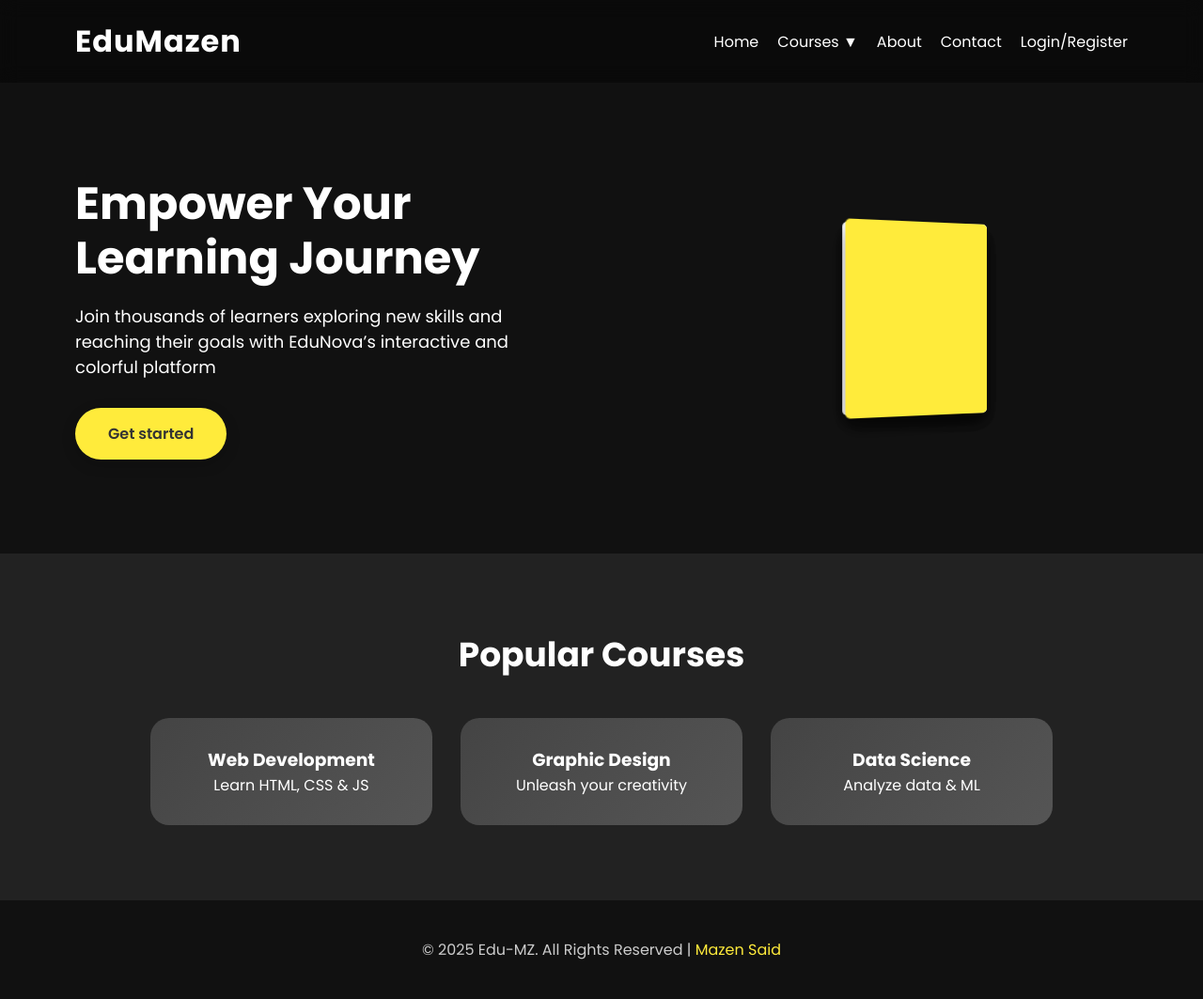
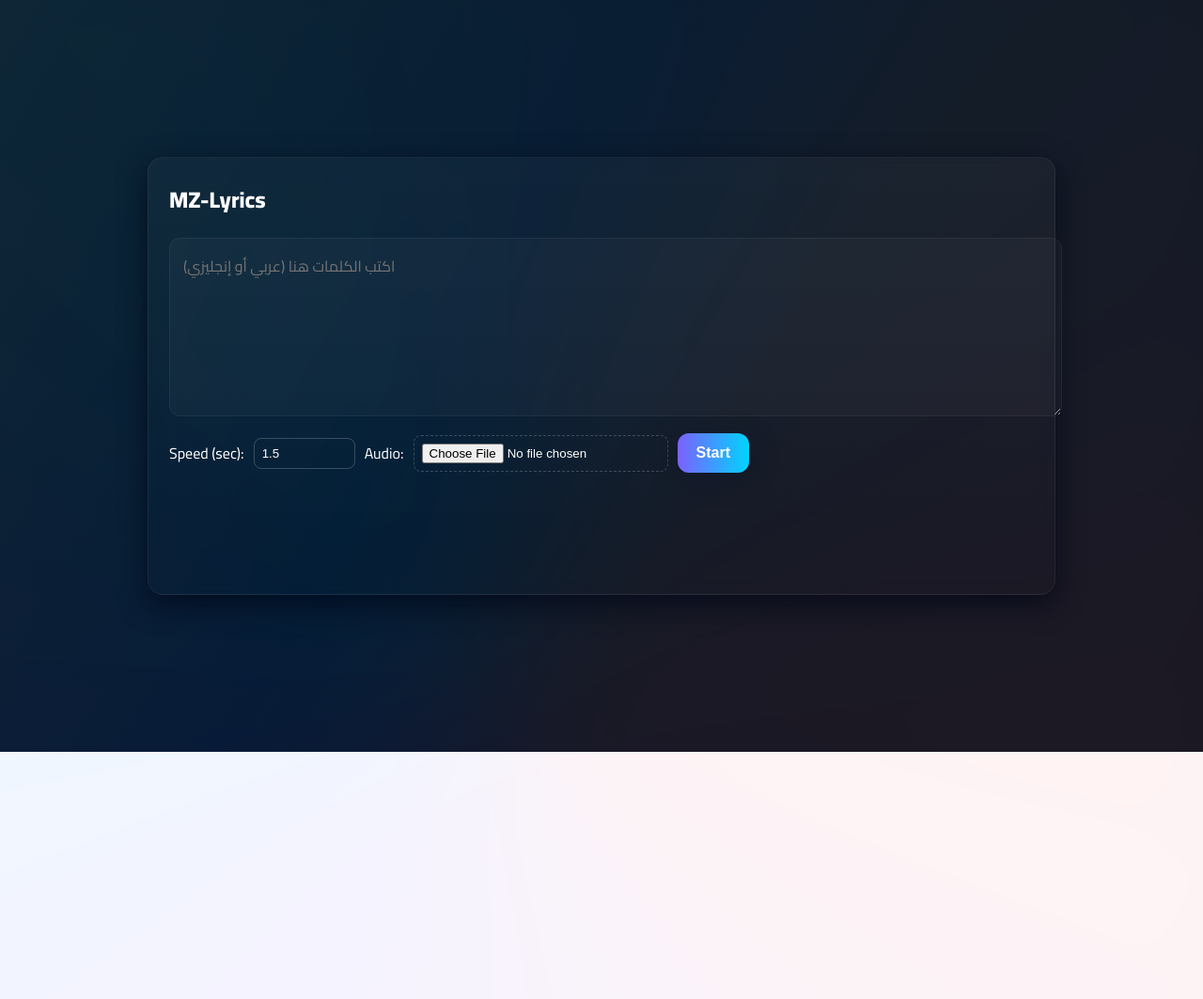
Before and after one commit to Mazen-said/mezo, a plain HTML site: page index.html in a window 1280 px wide. Shown: the whole page at 94% size. After the commit the page ends 800 px from the top, so only its background shows below. Drawn offline with Linux system fonts and the light colour scheme.

Commit message:
Add files via upload

```diff
--- a/index.html
+++ b/index.html
@@ -1,252 +1,219 @@
 <!DOCTYPE html>
 <html lang="en">
 <head>
-  <meta charset="UTF-8" />
-  <meta name="viewport" content="width=device-width, initial-scale=1.0" />
-  <title>EduMazen - Learn. Grow. Achieve.</title>
-  <link href="https://fonts.googleapis.com/css2?family=Poppins:wght@400;600;700&display=swap" rel="stylesheet">
+  <meta charset="utf-8" />
+  <meta name="viewport" content="width=device-width, initial-scale=1" />
+  <title>MZ-Lyrics</title>
+
+  <!-- Arabic-friendly fonts -->
+  <link href="https://fonts.googleapis.com/css2?family=Cairo:wght@400;600;800&family=Tajawal:wght@400;700&display=swap" rel="stylesheet">
 
   <style>
-    /* ===== RESET ===== */
-    * { margin:0; padding:0; box-sizing:border-box; font-family:'Poppins',sans-serif; }
-    body { overflow-x:hidden; background:#111; color:#eee; transition: background 0.3s, color 0.3s; }
-
-    /* ===== LOADING ANIMATION ===== */
-    #loader {
-      position: fixed; top:0; left:0; width:100%; height:100%; background:#111; display:flex; justify-content:center; align-items:center; z-index:2000;
-    }
-    .spinner {
-      width:60px; height:60px; border:6px solid #444; border-top:6px solid #ffeb3b; border-radius:50%; animation: spin 1.2s linear infinite;
-    }
-    @keyframes spin { 0%{transform:rotate(0deg);}100%{transform:rotate(360deg);} }
-
-    /* ===== HEADER ===== */
-    header {
-      display:flex; justify-content:space-between; align-items:center; padding:20px 80px;
-      background:rgba(0,0,0,0.4); backdrop-filter:blur(10px); position:sticky; top:0; z-index:1000;
-    }
-    header h1 { color:#fff; font-weight:700; letter-spacing:1px; }
-    nav { display:flex; align-items:center; gap:20px; position:relative; flex-wrap:wrap; }
-    nav a { color:#fff; text-decoration:none; font-weight:500; cursor:pointer; transition:0.3s; }
-    nav a:hover { color:#ffeb3b; transform:translateY(-2px); }
-
-    .dropdown { position:absolute; top:50px; right:0; background:#222; border-radius:10px; padding:10px 0; box-shadow:0 8px 20px rgba(0,0,0,0.2); display:none; animation:fadeDown 0.3s ease; }
-    .dropdown.active { display:block; }
-    .dropdown a { display:block; padding:12px 20px; color:#eee; transition:0.3s; }
-    .dropdown a:hover { background:#ffeb3b; color:#111; transform:translateX(5px); }
-
-    @keyframes fadeDown { from {opacity:0; transform:translateY(-10px);} to{opacity:1; transform:translateY(0);} }
-
-    /* ===== HERO ===== */
-    .hero { display:flex; align-items:center; justify-content:space-between; padding:100px 80px; flex-wrap:wrap; gap:30px; }
-    .hero-text { max-width:500px; color:white; animation:fadeInUp 1.2s ease-in-out; }
-    .hero-text h2 { font-size:48px; font-weight:700; line-height:1.2; margin-bottom:20px; }
-    .hero-text p { font-size:18px; margin-bottom:30px; }
-
-    /* ===== BUTTON ===== */
-    .btn { background:#ffeb3b; color:#333; padding:15px 35px; border-radius:50px; text-decoration:none; font-weight:600; box-shadow:0 5px 15px rgba(0,0,0,0.2); transition:transform 0.3s, box-shadow 0.3s; display:inline-block; }
-    .btn:hover { transform:scale(1.08); box-shadow:0 7px 20px rgba(0,0,0,0.3); }
-    .btn:active { transform:scale(0.95); box-shadow:0 3px 8px rgba(0,0,0,0.5); }
-
-    /* ===== HERO BOOK ANIMATION ===== */
-    .book {
-      position: relative;
-      width: 150px;
-      height: 200px;
-      perspective: 1000px;
-    }
-    .book-cover, .book-page {
-      position: absolute;
-      width: 100%;
-      height: 100%;
-      top:0;
-      left:0;
-      transform-origin: left;
-      border-radius: 5px;
-      box-shadow: 0 10px 20px rgba(0,0,0,0.4);
-    }
-    .book-cover {
-      background: #ffeb3b;
-      z-index:5;
-      animation: openBook 5s ease-in-out infinite alternate;
-    }
-    .book-page {
-      background:#fff;
-      z-index:4;
-      transform: rotateY(0deg);
-      animation: flipPage 5s ease-in-out infinite alternate;
-    }
-    .book-page.page1 { animation-delay: 0.5s; }
-    .book-page.page2 { animation-delay: 1s; }
-    .book-page.page3 { animation-delay: 1.5s; }
-
-    @keyframes openBook {
-      0% { transform: rotateY(0deg); }
-      100% { transform: rotateY(-160deg); }
-    }
-    @keyframes flipPage {
-      0% { transform: rotateY(0deg); }
-      100% { transform: rotateY(-180deg); }
+    :root{
+      --bg1:#0f1724;
+      --card-bg:rgba(255,255,255,0.03);
+      --accent-1:#7b61ff;
+      --accent-2:#00d4ff;
+      --accent-3:#ff6b6b;
+      --glass-border:rgba(255,255,255,0.06);
+      --lyric-color:#ff6b6b;
+      --lyric-font:'Cairo', sans-serif;
     }
 
-    @keyframes fadeInUp { from{opacity:0; transform:translateY(30px);} to{opacity:1; transform:translateY(0);} }
+    html,body{height:100%;}
+    body{
+      margin:0;
+      font-family:var(--lyric-font), system-ui, sans-serif;
+      background:linear-gradient(120deg,var(--bg1), #021026 40%, #08111d 60%);
+      display:flex; align-items:center; justify-content:center;
+      overflow:hidden;
+    }
 
-    /* ===== COURSES ===== */
-    section.courses { background:#222; padding:80px 40px; text-align:center; }
-    .courses h2 { font-size:36px; margin-bottom:40px; color:#fff; }
-    .course-container { display:flex; justify-content:center; flex-wrap:wrap; gap:30px; }
-    .course { background:linear-gradient(135deg, #444, #555); border-radius:20px; width:300px; padding:30px; color:white; cursor:pointer; opacity:0; transform:translateY(40px); transition:0.4s ease; }
-    .course:hover { transform:translateY(-8px); box-shadow:0 10px 20px rgba(0,0,0,0.25); }
+    .bg-shape{
+      position:fixed; inset:-20% -10% auto auto;
+      width:140vmax; height:140vmax;
+      pointer-events:none; z-index:0;
+      background: conic-gradient(from 120deg at 50% 50%, var(--accent-1), var(--accent-2), var(--accent-3), var(--accent-1));
+      opacity:0.08; filter: blur(80px);
+      animation: rotate 20s linear infinite;
+    }
+    @keyframes rotate{from{transform:rotate(0)}to{transform:rotate(360deg)}}
 
-    /* ===== FOOTER ===== */
-    footer { background:#111; color:#ccc; padding:40px; text-align:center; }
-    footer a { color:#ffeb3b; text-decoration:none; }
+    .card{
+      position:relative; z-index:2;
+      width:92%; max-width:920px; min-height:420px;
+      background: linear-gradient(180deg, rgba(255,255,255,0.03), transparent);
+      border-radius:16px; padding:22px;
+      border:1px solid var(--glass-border);
+      box-shadow:0 10px 30px rgba(2,6,23,.7);
+      backdrop-filter:blur(8px);
+      display:flex; flex-direction:column; gap:18px;
+      transition:0.4s;
+    }
 
-    /* ===== MODAL LOGIN/REGISTER ===== */
-    .modal-bg { position:fixed; top:0; left:0; width:100%; height:100%; background:rgba(0,0,0,0.6); display:none; justify-content:center; align-items:center; z-index:1500; }
-    .modal-bg.active { display:flex; }
-    .modal { background:#222; color:#eee; padding:30px 40px; border-radius:15px; width:90%; max-width:400px; position:relative; }
-    .modal h3 { margin-bottom:20px; text-align:center; }
-    .modal label { display:block; margin-top:10px; font-weight:500; }
-    .modal input { width:100%; padding:10px; margin-top:5px; border-radius:8px; border:1px solid #555; background:#333; color:#eee; }
-    .modal button { margin-top:20px; width:100%; padding:12px; border:none; border-radius:50px; background:#ffeb3b; font-weight:600; cursor:pointer; transition:0.3s; }
-    .modal button:hover { transform:scale(1.05); }
-    .close-modal { position:absolute; top:10px; right:15px; cursor:pointer; font-weight:bold; font-size:20px; }
+    textarea{
+      width:100%; min-height:160px; resize:vertical;
+      border-radius:12px; padding:14px;
+      background:var(--card-bg);
+      border:1px solid rgba(255,255,255,0.05);
+      color:#e7f1ff; font-size:16px; outline:none;
+      font-family:var(--lyric-font);
+    }
 
-    /* ===== RESPONSIVE ===== */
-    @media(max-width:768px){
-      header { flex-direction:column; padding:20px; }
-      nav { flex-wrap:wrap; justify-content:center; }
-      .hero { padding:60px 20px; text-align:center; }
-      .hero .book { margin:auto; }
-      .hero-text h2 { font-size:36px; }
-      .courses { padding:50px 20px; }
+    .start-btn{
+      appearance:none; border:none;
+      padding:12px 20px; border-radius:12px;
+      font-weight:700; cursor:pointer;
+      background:linear-gradient(90deg,var(--accent-1),var(--accent-2));
+      color:white; font-size:16px;
+      box-shadow:0 6px 26px rgba(11,19,42,0.6);
+      transition:0.18s;
     }
+    .start-btn:active{transform:scale(0.96)}
+
+    #lyricsView{
+      position:fixed; inset:0;
+      display:flex; align-items:center; justify-content:center;
+      z-index:10;
+      background:rgba(0,0,0,0.7);
+      opacity:0; visibility:hidden;
+      transition:opacity .5s;
+      padding:40px 20px 80px 20px; /* extra bottom space to prevent hidden text */
+    }
+    #lyricsView.show{opacity:1; visibility:visible}
+
+    .lyric-line{
+      font-weight:800; text-align:center;
+      line-height:1.1;
+      max-width:95%; margin:auto;
+      opacity:0; transform:translateY(20px) scale(0.95);
+      transition:0.5s;
+      background:linear-gradient(90deg,var(--accent-3),var(--accent-1),var(--accent-2));
+      background-size:200% 200%;
+      -webkit-background-clip:text;
+      background-clip:text; color:transparent;
+      animation: gradient-move 6s linear infinite;
+      filter: drop-shadow(0 4px 14px rgba(0,0,0,0.5));
+      font-family:var(--lyric-font);
+    }
+
+    @keyframes gradient-move{
+      0%{background-position:0% 50%}
+      50%{background-position:100% 50%}
+      100%{background-position:0% 50%}
+    }
+
+    .big{font-size:8vw;}
+    @media(max-width:600px){.big{font-size:11vw;}}
+
   </style>
 </head>
+<body>
+  <div class="bg-shape"></div>
 
-<body>
-  <!-- LOADER -->
-  <div id="loader"><div class="spinner"></div></div>
+  <div class="card">
+    <h2 style="color:white;margin:0;">MZ-Lyrics</h2>
 
-  <!-- HEADER -->
-  <header>
-    <h1>EduMazen</h1>
-    <nav>
-      <a href="index.html">Home</a>
-      <a id="courseMenu">Courses ▼</a>
-      <div class="dropdown" id="dropdownMenu">
-        <a href="#">Web Development</a>
-        <a href="#">Graphic Design</a>
-        <a href="#">Data Science</a>
-        <a href="#">AI & Machine Learning</a>
-        <a href="#">Marketing</a>
-      </div>
-      <a href="#">About</a>
-      <a href="#">Contact</a>
-      <a id="loginBtn">Login/Register</a>
-    </nav>
-  </header>
+    <textarea id="lyricsInput" placeholder="اكتب الكلمات هنا (عربي أو إنجليزي)"></textarea>
 
-  <!-- HERO -->
-  <section class="hero">
-    <div class="hero-text">
-      <h2>Empower Your Learning Journey</h2>
-      <p>Join thousands of learners exploring new skills and reaching their goals with EduNova’s interactive and colorful platform</p>
-      <a href="#" class="btn">Get started</a>
-    </div>
+    <div style="display:flex; gap:10px; align-items:center; flex-wrap:wrap;">
+      <label style="color:white;">Speed (sec):</label>
+      <input id="speed" type="number" min="0.2" step="0.1" value="1.5"
+             style="width:90px; padding:8px; border-radius:8px; background:transparent; color:white; border:1px solid rgba(255,255,255,0.2);">
 
-    <!-- BOOK ANIMATION -->
-    <div class="book">
-      <div class="book-cover"></div>
-      <div class="book-page page1"></div>
-      <div class="book-page page2"></div>
-      <div class="book-page page3"></div>
-    </div>
-  </section>
+      <label style="color:white;">Audio:</label>
+      <input id="audioFile" type="file" accept="audio/*"
+             style="color:white; border:1px dashed rgba(255,255,255,0.2); padding:8px; border-radius:8px;">
 
-  <!-- COURSES -->
-  <section class="courses">
-    <h2>Popular Courses</h2>
-    <div class="course-container">
-      <div class="course"><h3>Web Development</h3><p>Learn HTML, CSS & JS</p></div>
-      <div class="course"><h3>Graphic Design</h3><p>Unleash your creativity</p></div>
-      <div class="course"><h3>Data Science</h3><p>Analyze data & ML</p></div>
-    </div>
-  </section>
-
-  <!-- FOOTER -->
-  <footer>
-    <p>© 2025 Edu-MZ. All Rights Reserved | <a href="https://www.facebook.com/1mazensaid1">Mazen Said</a></p>
-  </footer>
-
-  <!-- LOGIN/REGISTER MODAL -->
-  <div class="modal-bg" id="modalBg">
-    <div class="modal">
-      <span class="close-modal" id="closeModal">&times;</span>
-      <h3 id="modalTitle">Login</h3>
-      <label>Email:</label>
-      <input type="email" id="email" placeholder="Enter your email">
-      <label>Password:</label>
-      <input type="password" id="password" placeholder="Enter your password">
-      <button id="submitBtn">Login</button>
-      <p style="text-align:center; margin-top:10px; cursor:pointer;" id="toggleAuth">Don't have an account? Register</p>
+      <button id="startBtn" class="start-btn">Start </button>
     </div>
   </div>
 
-  <script>
-    // ===== LOADER =====
-    window.addEventListener('load', () => { document.getElementById('loader').style.display='none'; });
+  <!-- full lyrics view -->
+  <div id="lyricsView">
+    <div id="lyricContainer" style="width:100%; text-align:center;"></div>
 
-    // ===== DROPDOWN =====
-    const courseMenu = document.getElementById('courseMenu');
-    const dropdownMenu = document.getElementById('dropdownMenu');
-    courseMenu.addEventListener('click', ()=>dropdownMenu.classList.toggle('active'));
-    window.addEventListener('click', e=>{
-      if(!courseMenu.contains(e.target)&&!dropdownMenu.contains(e.target)){
-        dropdownMenu.classList.remove('active');
-      }
-    });
+    <button id="pauseBtn"
+            class="start-btn"
+            style="position:fixed; bottom:30px; left:50%; transform:translateX(-50%);
+            background:linear-gradient(90deg,var(--accent-2),var(--accent-3));">
+      Pause
+    </button>
+  </div>
 
-    // ===== COURSES SCROLL ANIMATION =====
-    const courses=document.querySelectorAll('.course');
-    window.addEventListener('scroll', ()=>{
-      courses.forEach(card=>{
-        if(card.getBoundingClientRect().top<window.innerHeight-100){
-          card.style.opacity='1';
-          card.style.transform='translateY(0)';
-        }
-      });
-    });
+  <audio id="audioPlayer"></audio>
 
-    // ===== LOGIN/REGISTER MODAL =====
-    const modalBg=document.getElementById('modalBg');
-    const loginBtn=document.getElementById('loginBtn');
-    const closeModal=document.getElementById('closeModal');
-    const toggleAuth=document.getElementById('toggleAuth');
-    const modalTitle=document.getElementById('modalTitle');
-    const submitBtn=document.getElementById('submitBtn');
+<script>
+(() => {
+  const startBtn = document.getElementById("startBtn");
+  const pauseBtn = document.getElementById("pauseBtn");
+  const lyricsInput = document.getElementById("lyricsInput");
+  const speedInput = document.getElementById("speed");
+  const audioFile = document.getElementById("audioFile");
+  const audio = document.getElementById("audioPlayer");
+  const lyricsView = document.getElementById("lyricsView");
+  const lyricContainer = document.getElementById("lyricContainer");
 
-    loginBtn.addEventListener('click',()=>modalBg.classList.add('active'));
-    closeModal.addEventListener('click',()=>modalBg.classList.remove('active'));
-    toggleAuth.addEventListener('click',()=>{
-      if(modalTitle.innerText==='Login'){
-        modalTitle.innerText='Register';
-        submitBtn.innerText='Register';
-        toggleAuth.innerText='Already have an account? Login';
-      } else {
-        modalTitle.innerText='Login';
-        submitBtn.innerText='Login';
-        toggleAuth.innerText="Don't have an account? Register";
-      }
-    });
+  let lines = [];
+  let index = 0;
+  let timer = null;
 
-    // ===== BUTTON CLICK EFFECT =====
-    const btns=document.querySelectorAll('.btn');
-    btns.forEach(b=>{
-      b.addEventListener('mousedown',()=>b.style.transform='scale(0.95)');
-      b.addEventListener('mouseup',()=>b.style.transform='scale(1.08)');
-    });
-  </script>
+  function isArabic(text){ return /[؀-ۿ]/.test(text); }
+
+  function playSafe(){ if(!audio.src) return; audio.play().catch(() => {}); }
+
+  startBtn.onclick = () => {
+    const raw = lyricsInput.value.trim();
+    if(!raw){ alert("Enter lyrics first!"); return; }
+
+    lines = raw.split(/\n+/).map(l => l.trim()).filter(Boolean);
+    index = 0;
+
+    if(isArabic(raw)){ document.body.dir="rtl"; lyricContainer.dir="rtl"; }
+    else{ document.body.dir="ltr"; lyricContainer.dir="ltr"; }
+
+    const file = audioFile.files[0];
+    if(file){ audio.src = URL.createObjectURL(file); playSafe(); }
+
+    document.querySelector(".card").style.display = "none";
+    lyricsView.classList.add("show");
+    startLoop();
+  };
+
+  pauseBtn.onclick = () => {
+    if(audio.paused){ audio.play(); pauseBtn.textContent="Pause"; }
+    else{ audio.pause(); pauseBtn.textContent="Play"; }
+  };
+
+  function startLoop(){
+    showLine(index);
+    const delay = Math.max(200, parseFloat(speedInput.value||1.5)*1000);
+    timer = setTimeout(nextLine, delay);
+  }
+
+  function nextLine(){ index++; if(index>=lines.length){ if(!audio.paused) audio.pause(); return; } startLoop(); showLine(index); }
+
+  function showLine(i){
+    const t = lines[i];
+    lyricContainer.innerHTML = "";
+    const el = document.createElement("div");
+    el.className = "lyric-line big";
+    el.textContent = t;
+    lyricContainer.appendChild(el);
+    requestAnimationFrame(()=>{ el.style.opacity="1"; el.style.transform="translateY(0) scale(1)"; });
+  }
+
+  window.addEventListener("keydown", e => {
+    if(e.code==="Space"){
+      e.preventDefault();
+      clearTimeout(timer);
+      index = Math.min(index+1, lines.length-1);
+      showLine(index);
+      startLoop();
+    }
+  });
+})();
+</script>
+
 </body>
 </html>
```
